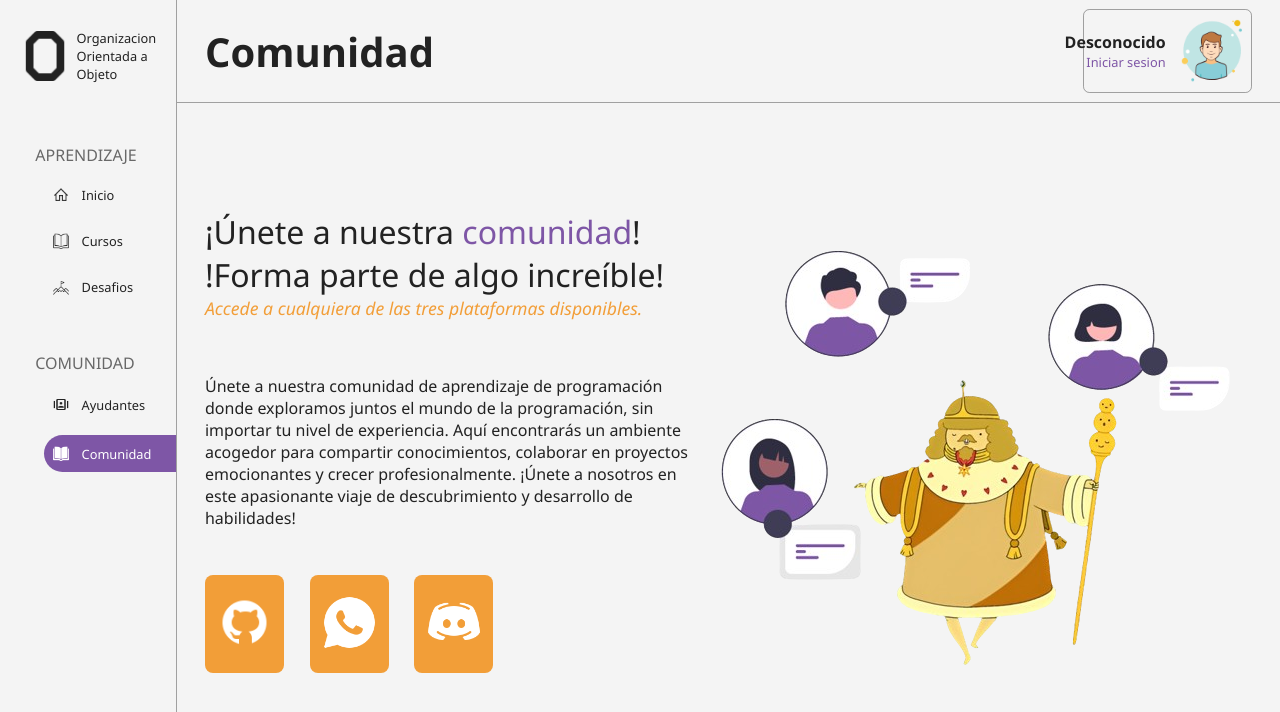
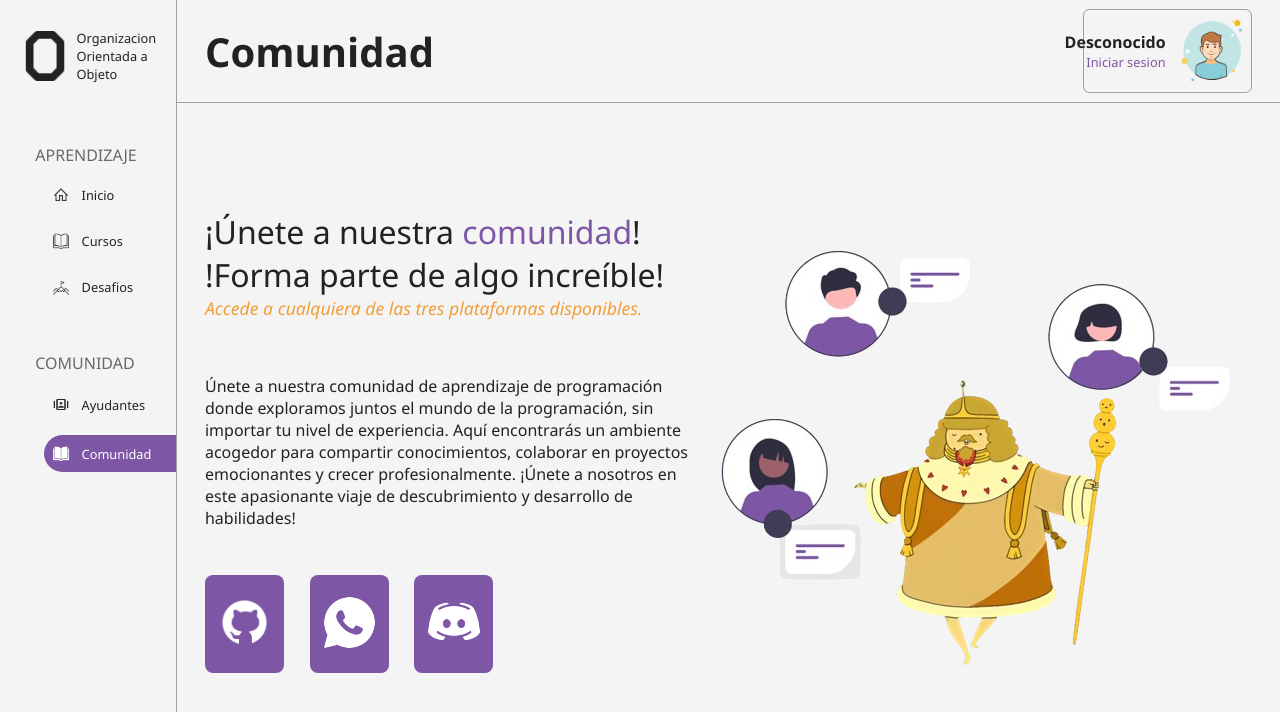
Before and after one commit to Claudio-Espinoza/OOO-Sistema, a Vue app in the folder frontend/: page /comunidad in a window 1280 px wide. Shown: the top 712 px of the page. Built offline with nearby package versions, Linux system fonts and the light colour scheme.

Commit message:
Feat<frontend>: Hover de un boton

```diff
--- a/frontend/src/components/atoms/ButonComunity.vue
+++ b/frontend/src/components/atoms/ButonComunity.vue
@@ -1,7 +1,8 @@
 <script setup lang="ts">
 
 interface Props {
-    url: string
+    url: string,
+    link: string
 }
 
 const props = defineProps<Props>();
@@ -10,20 +11,33 @@ const props = defineProps<Props>();
 
 <template>
     <button>
-        <img class="button-img" :src="props.url" alt="">
+        <a href=""><img class="button-img" :src="props.url" alt=""></a>
+    </button>
 
-    </button>
 </template>
 
 <style scoped>
 button {
     width: 20%;
     height: 70%;
-    background-color: var(--color-naranja);
+    background-color: var(--color-morado);
     border-radius: 1vh;
     border: none;
     border: var(border);
+    overflow: hidden;
+    transition: .3s cubic-bezier(.6, .4, 0, 1), transform .15s ease;
 }
+
+button:hover {
+    background-color: var(--color-naranja);
+    transform: scale(1.1);
+}
+
+button:active {
+    background-color: var(--color-naranja);
+    transform: scale(0.95);
+}
+
 
 .button-img {
     width: 70%;
```
